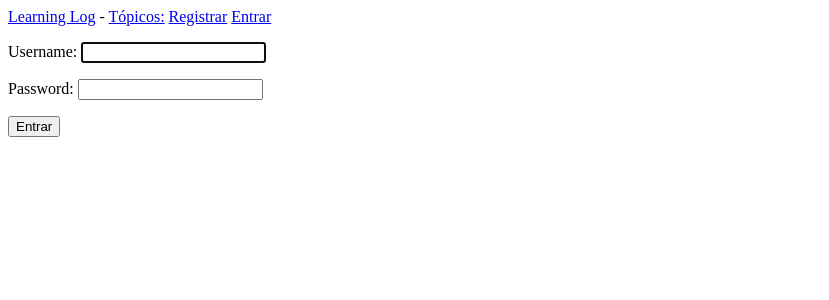
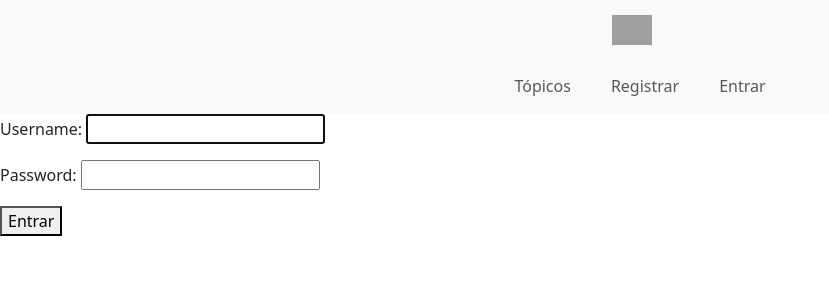
Before and after one commit to MarcioDuani/Learnining_logs, a Django app: page /users/login?next=/edit_entry/96/ in a window 1280 px wide. Shown: the top 300 px of the page, without its empty margins (0-829 px from the left). Run offline with Django 5.2, Linux system fonts and the light colour scheme; some libraries are stand-ins or nearby versions; grey boxes are pictures that could not be loaded.

Commit message:
estilizado navbar

```diff
--- a/learning_log/learning_logs/templates/learning_logs/base.html
+++ b/learning_log/learning_logs/templates/learning_logs/base.html
@@ -1,13 +1,63 @@
-<p>
-    <a href="{% url 'index'%}">Learning Log</a> -
-    <a href="{% url 'topics'%}">Tópicos:</a>
-    {% if user.is_authenticated %}
-        Olá, {{ user.username }}
-            <a href="{% url 'logout' %}">sair</a>
-            {% else %}
-            <a href="{% url 'register' %}">Registrar</a>
-            <a href="{% url 'login' %}">Entrar</a>
-
-    {% endif %}
-</p>
-{% block content %}{% endblock content %}
+<!DOCTYPE html>
+<html lang="pt-br">
+    <head>
+        <meta charset="UTF-8">
+        <meta http-equiv="Content-Type" content="text/html;charset=UTF-8">
+        <meta name="viewport" content="width=device-width, initial-scale=1.0">
+        <title>Duani Art's</title>
+    </head>
+            {% load bootstrap5 %}
+            {% bootstrap_css %}
+            {% bootstrap_javascript %}
+    <body>
+        <nav class="navbar navbar-expand-lg bg-light navbar-light">
+            <button
+            class="navbar-toggler"
+            type="button"
+            data-mdb-toggle="collapse"
+            data-mdb-target="#navbarSupportedContent"
+            aria-controls="navbarSupportedContent"
+            aria-expanded="false"
+            aria-label="Toggle navigation"
+          >
+            <i class="fas fa-bars"></i>
+          </button>
+          <div class="container d-flex justify-content-center">
+            <div class="row">
+              <div class="col-12 d-flex justify-content-center mb-3">
+                  <a class="navbar-brand" href="{% url 'index'%}"><img
+                  id="MDB-logo"
+                  src="https://mdbcdn.b-cdn.net/wp-content/uploads/2018/06/logo-mdb-jquery-small.png"
+                  alt="MDB Logo"
+                  draggable="false"
+                  height="30"
+                /></a>
+              </div>
+              <div class="col-12 d-flex justify-content-center">
+                <div class="collapse navbar-collapse" id="navbarSupportedContent">
+                  <ul class="navbar-nav align-items-center mx-auto">
+                    <li class="nav-item"><a class="nav-link mx-2" href="{% url 'topics'%}">Tópicos</a></li>
+                    {% if user.is_authenticated %}
+                    <li class="nav-item">
+                        <a class="nav-link mx-2">Olá, {{ user.username }}</a>
+                      </li>
+                    <li class="nav-item">
+                      <a class="nav-link mx-2" href="{% url 'logout' %}"><i class="fas fa-plus-circle pe-2"></i>Sair</a>
+                    </li>
+                    {% else %}
+                    <li class="nav-item">
+                      <a class="nav-link mx-2" href="{% url 'register' %}"><i class="fas fa-bell pe-2"></i>Registrar</a>
+                    </li>
+                    <li class="nav-item">
+                      <a class="nav-link mx-2" href="{% url 'login' %}"><i class="fas fa-heart pe-2"></i>Entrar</a>
+                    </li>
+                    {% endif %}
+                  </ul>
+                </div>
+              </div>
+            </div>
+          </div>
+        </nav>
+    {% block content %}{% endblock content %}
+    </body>
+</html>
```
Also changed, not shown: learning_log/db.sqlite3.
